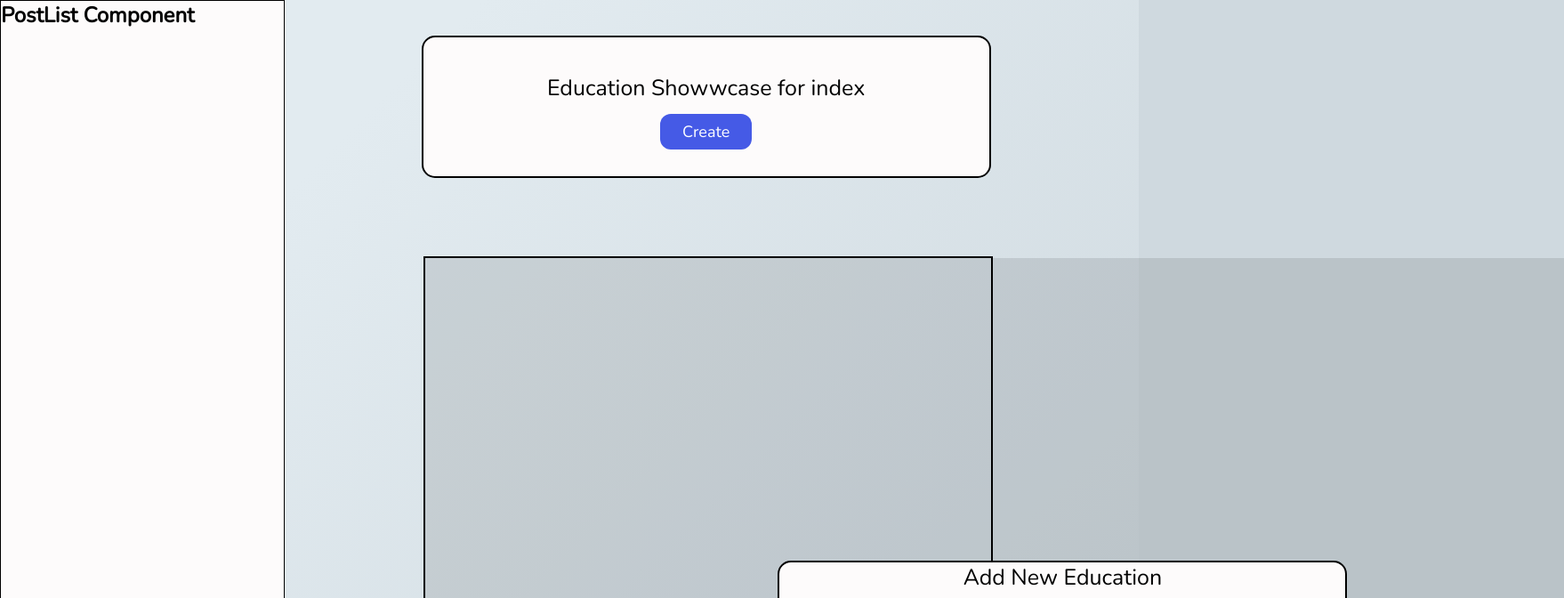
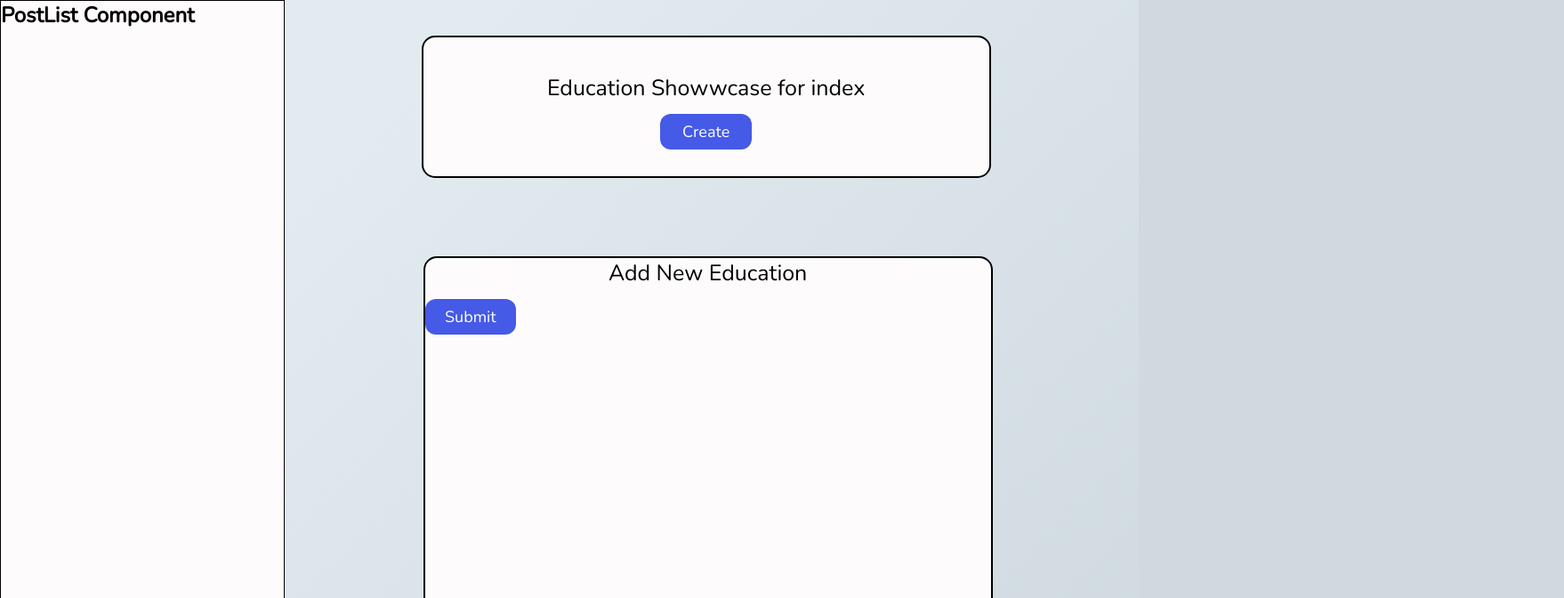
Before and after one commit to derek-oshita/education-client, a React (Create React App) app: page /index in a window 1280 px wide. Both pictures are taken after a click on the button "Create". Shown: the top 672 px of the page at 89% size, 1758 px wide, since content can reach past the window. Built offline with nearby package versions, Linux system fonts and the light colour scheme.

Commit message:
Modal showing up in front of new element, need to figure out how to dim the background...

```diff
--- a/src/components/IndexPage/IndexPage.css
+++ b/src/components/IndexPage/IndexPage.css
@@ -1,3 +1,5 @@
+
+
 .index-container {
     display: flex;
     /* align-items: center; */
@@ -16,8 +18,10 @@
   }
 
   .example {
-      border: 2px solid black;
+      /* border: 2px solid black;  */
+      border-radius: 15px;
       margin-top: 15vh;
       width: 50vw;
-
+      height: 60vh;
+      background-color: #fdfbfb;
   }
--- a/src/components/Modal/Modal.css
+++ b/src/components/Modal/Modal.css
@@ -0,0 +1,8 @@
+.modal {
+    border: 2px solid black;
+    border-radius: 15px;
+    background-color: #fdfbfb;
+    height: 60vh;
+    width: 55vw;
+    /* margin-top: 5vh;  */
+}
--- a/src/components/Modal/Modal.tsx
+++ b/src/components/Modal/Modal.tsx
@@ -12,10 +12,11 @@ const Wrapper = styled.div`
     display: flex;
     align-items: center;
     justify-content: center;
-    width: 100vw;
-    height: 100vh;
-    background: rgba(0,0,0,0.1);
+    width: 50vw;
+    height: 60vh;
 `
+
+// background: rgba(0,0,0,0.1);
 
 // with createPortal , document.body it shoves it to the bottom
 // without, it forces it to the side???
--- a/src/components/Modal/ModalContent.tsx
+++ b/src/components/Modal/ModalContent.tsx
@@ -4,7 +4,7 @@ import { withRouter, RouteComponentProps } from 'react-router-dom';
 
 const ModalContent: React.FC<ModalContentProps & RouteComponentProps> = ({ setModalOpen }) => {
     return (
-        <div className="table">
+        <div className="modal">
             <p>Add New Education</p>
             <form>
                 <button onClick={() => setModalOpen(false)} type="submit" className="btn">Submit</button>
```
Also changed, not shown: 1 other file (tests, documents, lock files or other folders).
